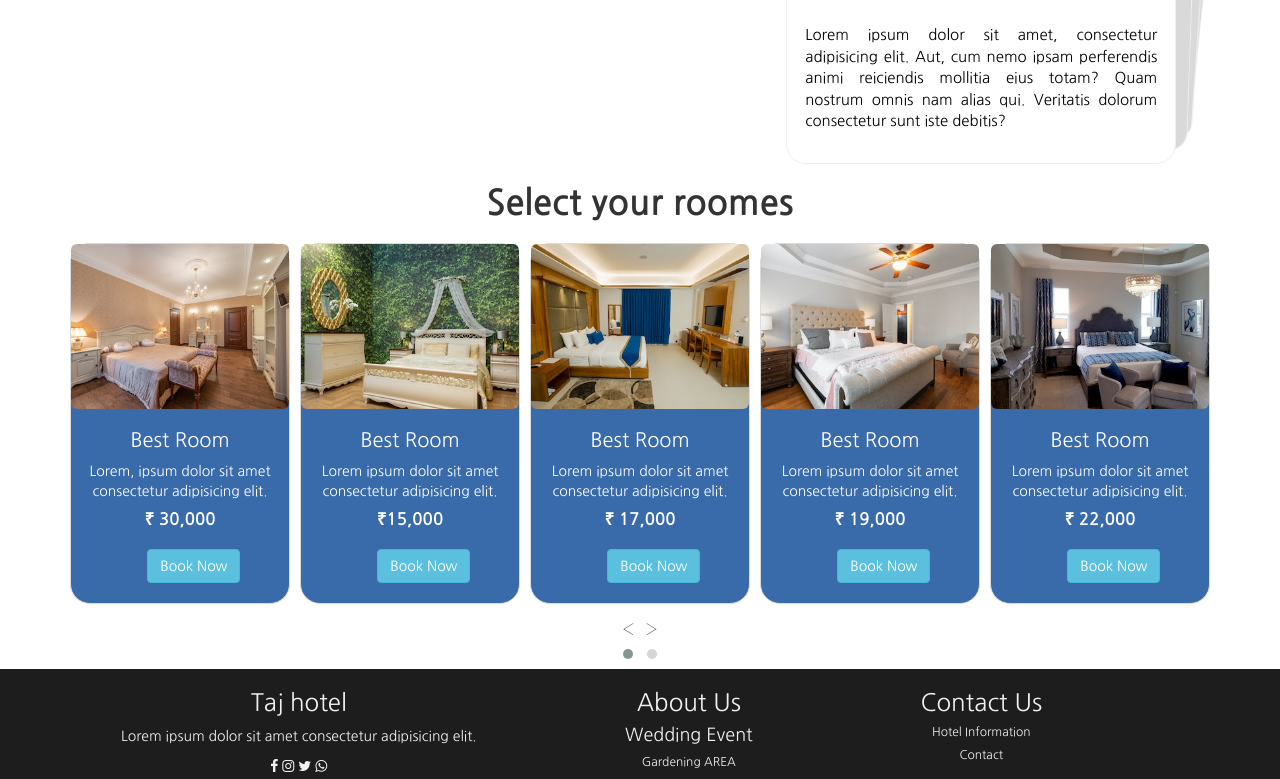
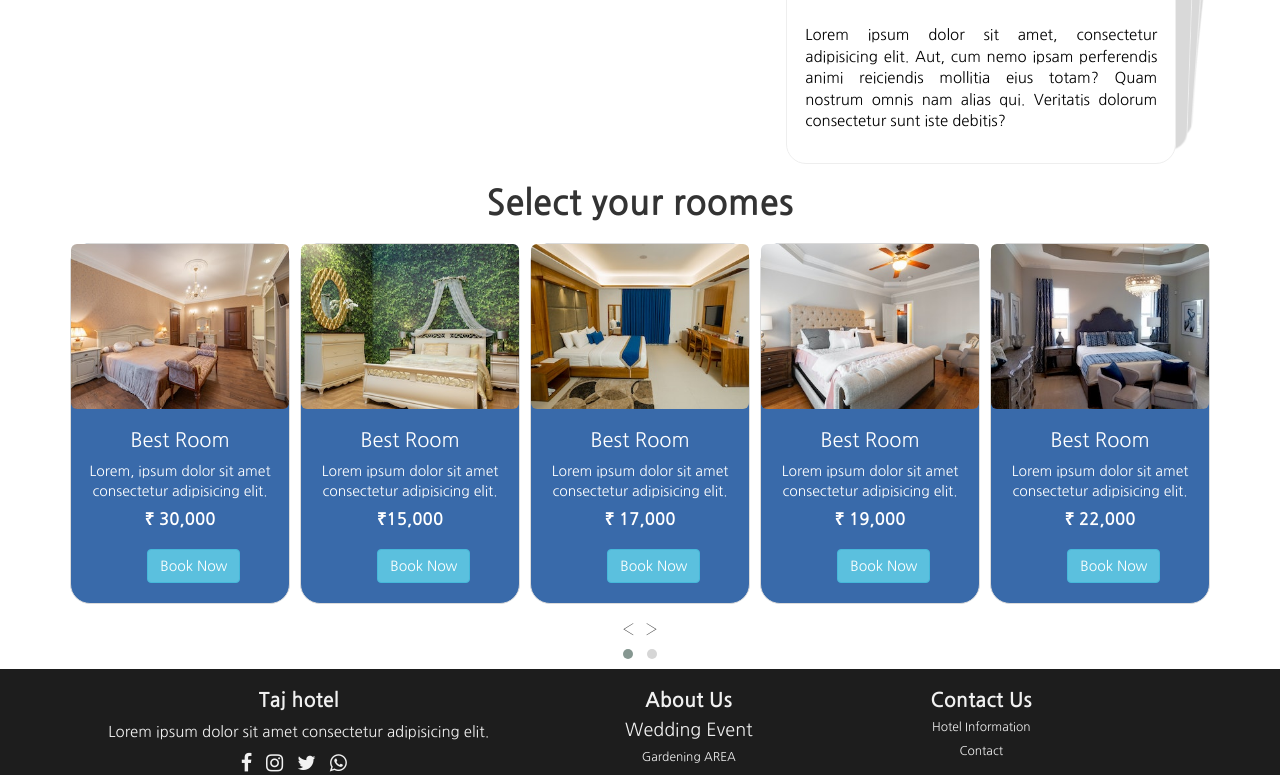
Before and after one commit to dongarepranali/hotel, a plain HTML site: page index.html in a window 1280 px wide. Shown: the part 628-1407 px from the top of the page. Drawn offline with nearby package versions, Linux system fonts and the light colour scheme; a web font is replaced by a local one.

Commit message:
final website

```diff
--- a/css/style.css
+++ b/css/style.css
@@ -181,6 +181,20 @@
     background-color:#1d1d1d;
     color: #f1f1f1;
     text-align:center;
+    display: flex;
+
+}
+.last-section h3{
+    font-size:20px;
+    font-weight:600;
+}
+.last-section p{
+      font-size:15px;
+      font-weight:500;
+}
+.last-section span{
+    font-size:20px;
+    margin-right:10px;
 }
 @media only screen and (max-width:600px){
     .big-wrapper .navigation-line .logo img{
```
Also changed, not shown: index.html (+0 -1 lines).
